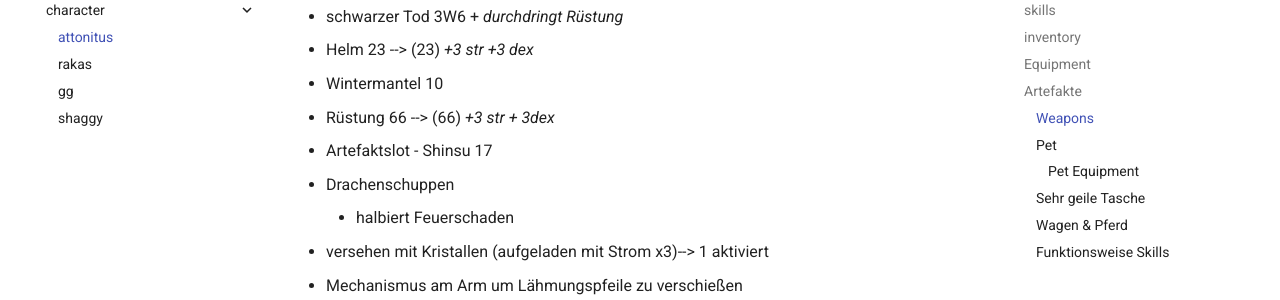
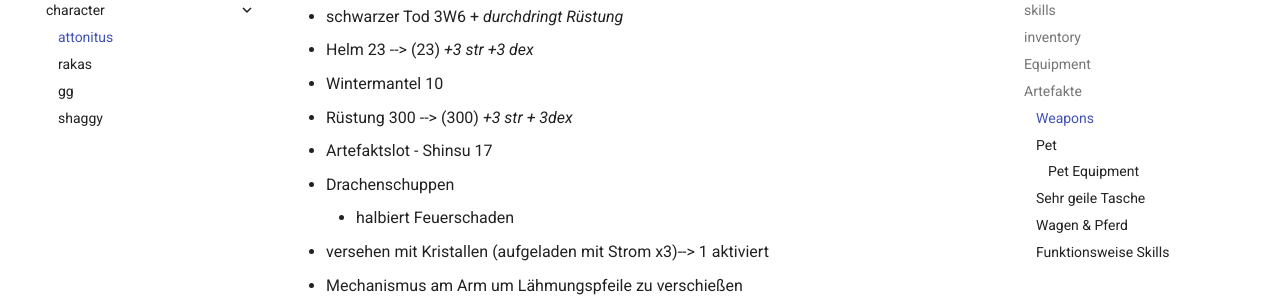
Before and after one commit to mkdocs-pnp/avalon, an MkDocs documentation site: the page built from docs/character/attonitus_fulgur.md, in a window 1280 px wide and 900 px high, scrolled down 1358 px. Shown: the part 152-452 px from the top of the window. Built offline with MkDocs 1.6.1 and Material for MkDocs 9.7.7, drawn with Linux system fonts in a browser that asks for light colours; some of the changed text lies outside the part shown.

Commit message:
Update attonitus_fulgur.md

```diff
--- a/docs/character/attonitus_fulgur.md
+++ b/docs/character/attonitus_fulgur.md
@@ -44,7 +44,7 @@
 * schwarzer Tod            3W6 + _durchdringt Rüstung_
 * Helm                     23 --> (23) _+3 str +3 dex_
 * Wintermantel             10
-* Rüstung                  66 --> (66) _+3 str + 3dex_
+* Rüstung                  300 --> (300) _+3 str + 3dex_
   * Artefaktslot - Shinsu 17
   * Drachenschuppen
     * halbiert Feuerschaden
```
Also changed, not shown: other parts of docs/character/attonitus_fulgur.md (+1 -1 lines).
